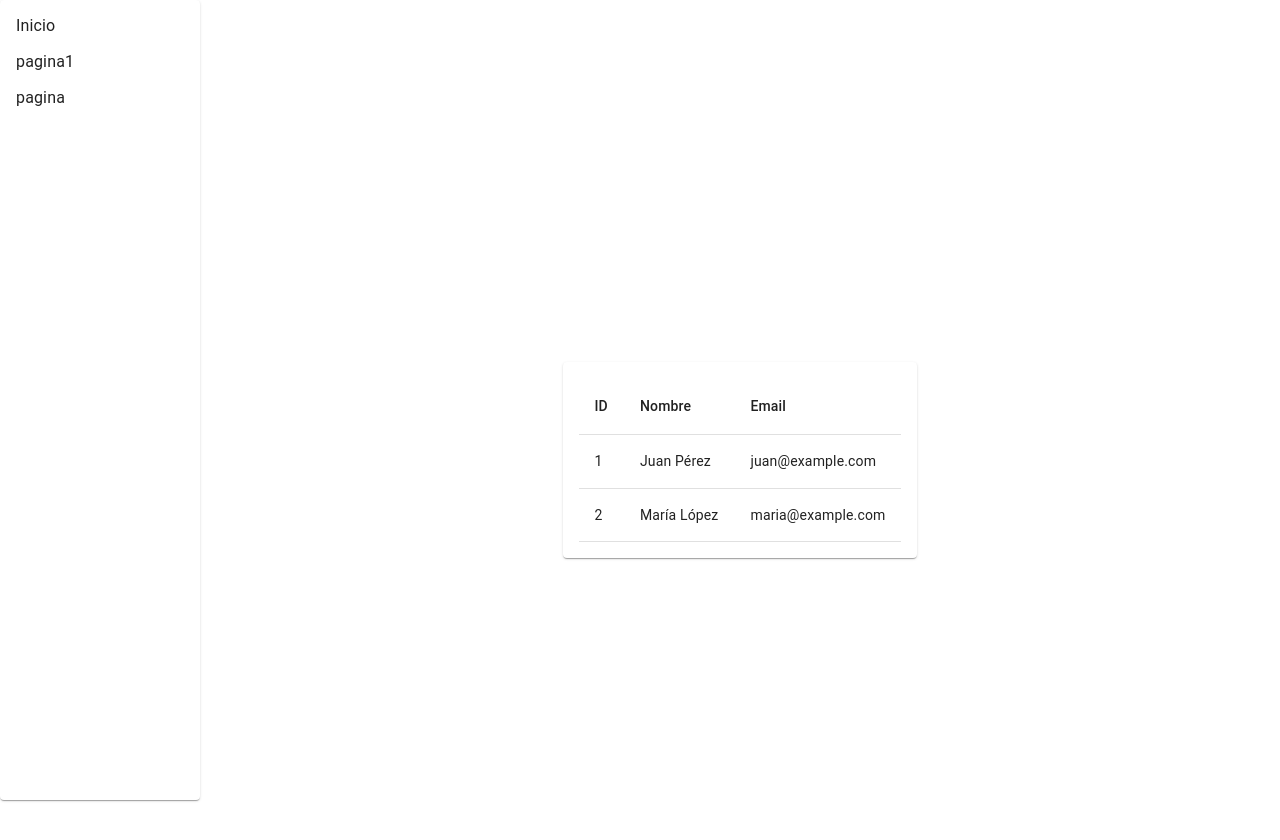
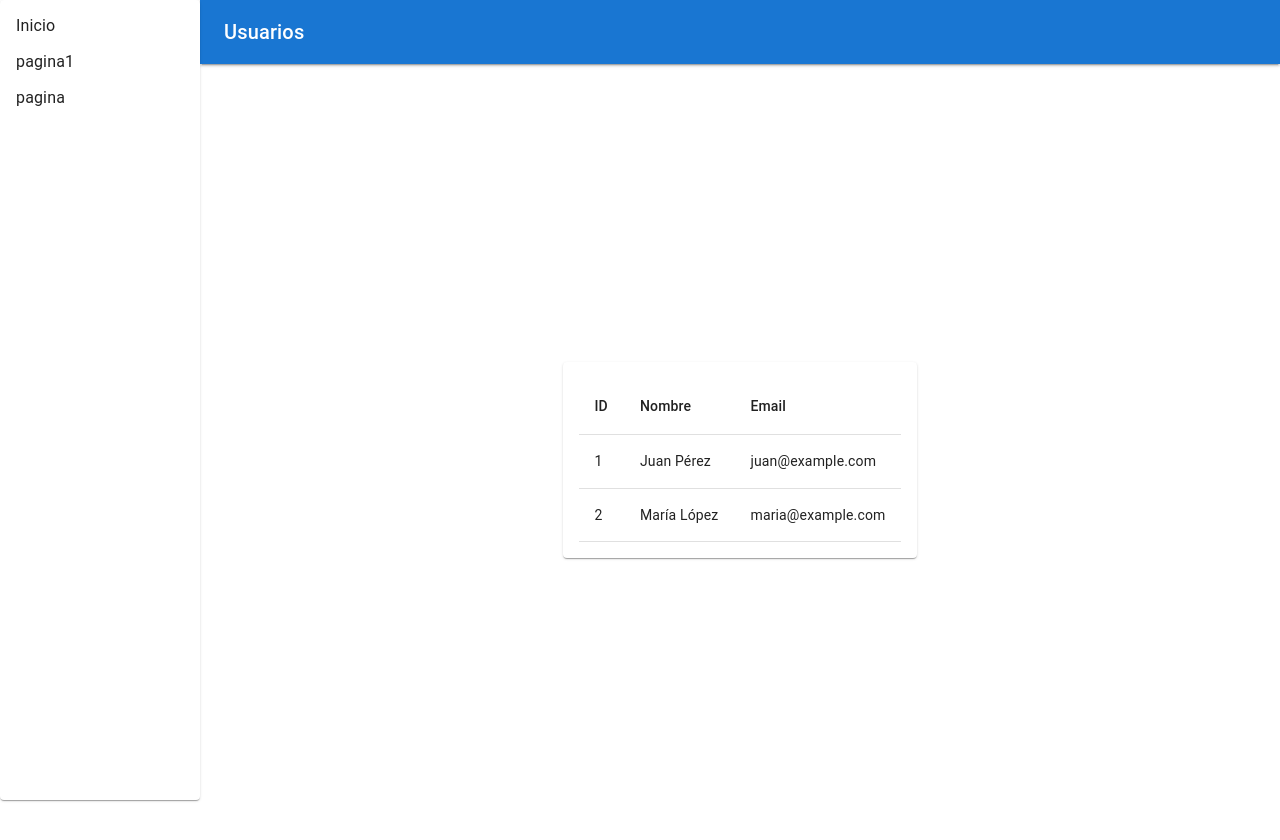
Before and after one commit to JoseAngelMarquez/pi-ata_pary_CITAS, a React (Vite) app in the folder frontend/: page /admin in a window 1280 px wide. Shown: the top 840 px of the page. Built offline with nearby package versions, Linux system fonts and the light colour scheme.

Commit message:
Crea componente nav

```diff
--- a/frontend/src/Layouts/LayoutAdmin.jsx
+++ b/frontend/src/Layouts/LayoutAdmin.jsx
@@ -2,11 +2,12 @@ import React from "react";
 import { MenuList, MenuItem, Paper } from "@mui/material";
 import { Link, Outlet } from "react-router-dom";
 import styles from "../styles/LayoutAdmin.module.css"
+import NavBar from "../components/navBar"
 function LayoutAdmin() {
   return (
     <div className={styles.parent}>
       <div className={styles.div2}>
-    <h1></h1>
+      <NavBar />
       </div>
       <aside className={styles.div1}>
         <Paper className={styles.paper}>
--- /dev/null
+++ b/frontend/src/components/navBar.jsx
@@ -0,0 +1,20 @@
+import React from "react";
+import AppBar from "@mui/material/AppBar";
+import Toolbar from "@mui/material/Toolbar";
+import Typography from "@mui/material/Typography";
+import Button from "@mui/material/Button";
+
+function NavBar() {
+  return (
+    <AppBar position="static" color="primary" sx={{ boxShadow: 2 }}>
+      <Toolbar sx={{ display: "flex", justifyContent: "space-between" }}>
+        {/* Título */}
+        <Typography variant="h6" component="div">
+          Usuarios
+        </Typography>
+      </Toolbar>
+    </AppBar>
+  );
+}
+
+export default NavBar;
```
